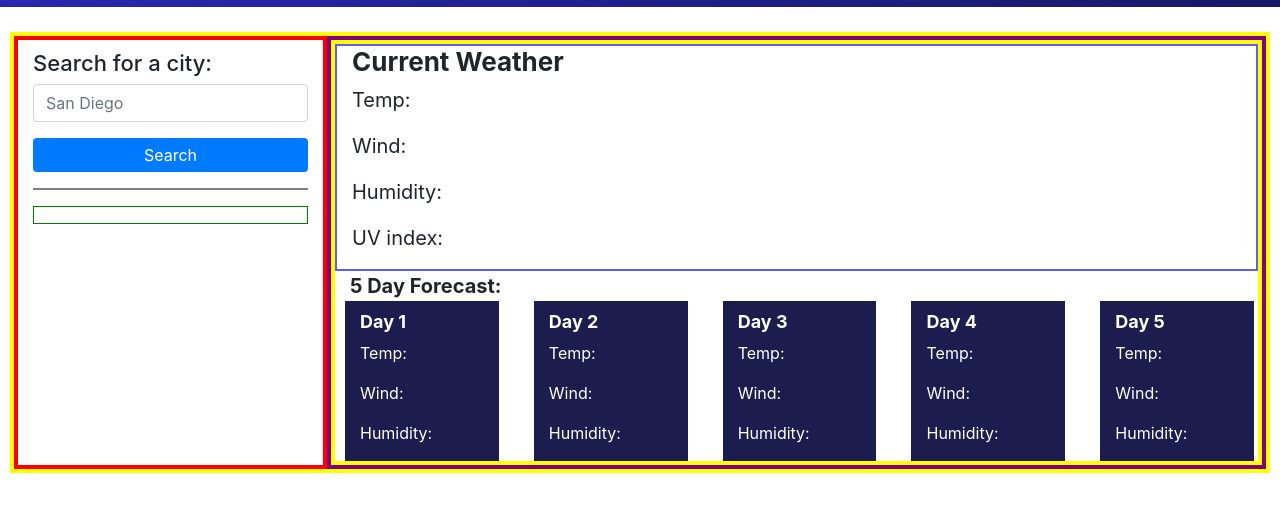
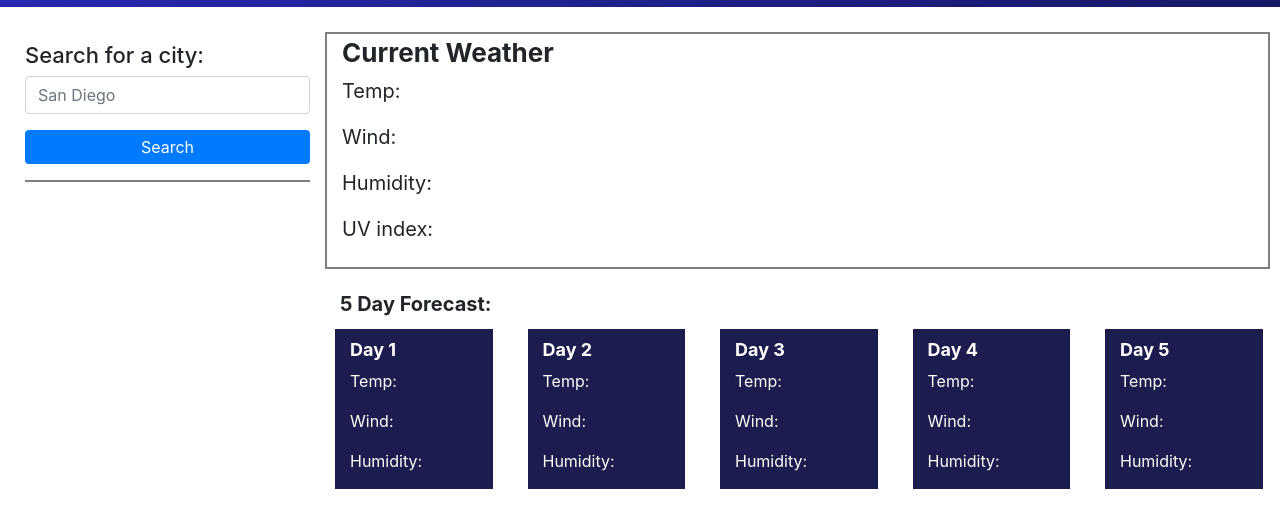
Before and after one commit to mlward639/unit-six-homework, a plain HTML site: page index.html in a window 1280 px wide. Shown: the part 80-608 px from the top of the page. Drawn offline with nearby package versions, Linux system fonts and the light colour scheme.

Commit message:
addl commenting and style changes

```diff
--- a/Assets/css/style.css
+++ b/Assets/css/style.css
@@ -1,7 +1,10 @@
+/* Styling */
+
 * {
     box-sizing: border-box
 }
 
+/* Navbar with gradient background color and centered text */
 .my-navbar {
     background-image: linear-gradient(to bottom right, rgb(55, 55, 247), rgb(23, 23, 99));
     text-align: center;
@@ -14,6 +17,7 @@
     font-size: 38px;
 }
 
+/* Border colors for editing/formatting purposes
 .row {
     border: 4px solid yellow;
 }
@@ -25,11 +29,26 @@
 
 .container1 {
     border: 4px solid black(151, 151, 151);
-    margin: 25px;
 }
 
 .container2 {
     border: 4px solid red;
+}
+
+.container3 {
+    border: 1px solid green;
+}
+
+.container4 {
+    border: 4px solid purple;
+}
+
+
+
+*/
+
+.container1 {
+    margin: 25px;
 }
 
 .container2 h2 {
@@ -37,22 +56,18 @@
     margin-top: 10px;
 }
 
-.container3 {
-    border: 1px solid green;
-    box-sizing: border-box;
+.display-current-weather {
+    border: 2px solid gray;
+    margin: auto;
+    font-size: 20px;
+    margin-bottom: 20px;
+    padding-top: 3px;
+    padding-bottom: 7px;
+    padding-left: 15px;
 }
 
-
-.container4 {
-    border: 4px solid purple;
-    box-sizing: border-box;
-}
-
-.display-current-weather {
-    border: 2px solid rgb(93, 93, 248);
-    margin: auto;
-    box-sizing: border-box;
-    font-size: 20px;
+.title-5-day-forecast {
+    margin-bottom: 10px;
 }
 
 .display-current-weather h2 {
@@ -101,11 +116,6 @@
     padding: 0;
 }
 
-.generated-cities-li {
-
-}
-
-
 .generated-city-btn {
     width: 100%;
     margin-bottom: 10px;
--- a/Assets/js/script.js
+++ b/Assets/js/script.js
@@ -52,13 +52,12 @@ var APIKey = '3a1df45ecc477b266d4c9b728ee5cd1e'
 
 var inputedCityName = ''
 
-//var cityInput = document.querySelector("#input-city-name");
-var savedCityArray = [] //cityInput.value;
+var savedCityArray = []
 var getSavedCityArray = []
 var combinedSavedCityArray
 var error1 = new Error('Cannot search the same city twice');
-var error2 = new Error('No value inputed for city name');
-var error3 = new Error('City name not found');
+var error2 = new Error('No value entered for city name');
+var error3 = new Error('City name not found'); //*********** */
 var lat;
 var lon;
 
@@ -73,13 +72,11 @@ function getInputValue () {
     inputedCityName = blankInputEl.value;
     console.log("inputctyname: " + inputedCityName)
     if (getSavedCityArray.includes(inputedCityName)) {
-        //is it ok to use alert here?
         window.alert("Cannot search the same city twice");
         blankInputEl.value = '';
         throw error;
     }
     if (!inputedCityName) {
-        //is it ok to use alert here?
         window.alert("Cannot leave blank. Must enter a city.");
         blankInputEl.value = '';
         throw error;
@@ -99,7 +96,7 @@ function getCurrentWeatherAPI() {
                 //is it ok to use alert here?
                 window.alert("ERROR");
                 throw error;
-            } */
+            } ************************ */
             return response.json();
         })
         .then(function(data) {
@@ -231,12 +228,12 @@ function clickGeneratedCityBtn () {
         //console.log("INPUT CITY", inputedCityName)
         //console.log("RUNNING FUNCTIPONNN")
         getCurrentWeatherAPI();
-        console.log("is clickcitybtn working? ");
+        //console.log("is clickcitybtn working? ");
     })
 }
 
 function getSavedCities (){
-    getSavedCityArray = JSON.parse(localStorage.getItem("savedCityNameArray")) || ""; //look here for why the button is calling the wrong value....?
+    getSavedCityArray = JSON.parse(localStorage.getItem("savedCityNameArray")) || "";
     console.log("get cit arr&77777777: " + getSavedCityArray)
     for (i=0; i< getSavedCityArray.length; i++) {
         var generatedCityLi = document.createElement('li');
@@ -261,7 +258,7 @@ function getSavedCities (){
                     return response.json();
                 })
                 .then(function(data) {
-                    console.log("get current weather saved data for " + getSavedCityArray[i] + " next line") //why is this saying the getSavedCityArray[i] is undefined in console log but still pulling data from right city...?
+                    console.log("get current weather saved data for " + getSavedCityArray[i] + " next line")
                     console.log(data);
                     lat = data.coord.lat;
                     //console.log("lat : " + lat);
@@ -277,17 +274,15 @@ function getSavedCities (){
                             return response.json();
                             })
                             .then(function(data) {
-                            console.log("OneCall saved data for " + getSavedCityArray[i] + "next line") //why is this saying the getSavedCityArray[i] is undefined in console log but still pulling data from right city...?
+                            console.log("OneCall saved data for " + getSavedCityArray[i] + "next line")
                             console.log(data)
                             })
-                        } //end getOneCall fxn
+                        }
                     getSavedOneCallWeatherAPI();
-                }) //end then fxn data
-    } //end get saved weather api fxn
-}//end get saved cities fxn
+                })
+    }
+}
 getSavedCities();
-
-//add error message if the city returns no data
 
 //create city list under search bar made of buttons with the name of the city searched
 function generateCitiesList () {
@@ -303,27 +298,6 @@ function generateCitiesList () {
     clickGeneratedCityBtn();
 }
 
-
-
-/* look at this when chaning between city to city; or look at searching the button text as the city when clicking the button so it re-searches it as the city... but without creating a new button...
-function redistribute () {
-    //move current to card one
-    //add weather icon once its working
-    if (generateCitiesList.length > 1) {
-        dayOneTitle.append(currentCityH2) }
-    // Move the paragraph from #myDiv1 to #myDiv2
-  //$('#myDiv2').append( $('#myDiv1>p') );
-}
-     currentCityH2.textContent = inputedCityName + " (" + today + ")";
-    weatherIconCurrent = document.createElement('img');
-    console.log("temp: " + data.main.temp);
-    currentTemp.textContent = "Temp: " + data.main.temp + "\u00B0 F";
-    console.log("wind: " + data.wind.speed);
-    currentWind.textContent = "Wind: " + data.wind.speed + " MPH";
-    console.log("humidity: " + data.main.humidity);
-    currentHumidity.textContent = "Humidity: " + data.main.humidity + "%";
-} */
-
 //run these functions when clicking the search button
 searchBtn.addEventListener('click', function creatingCityLists (event){
     getInputValue();
@@ -332,9 +306,4 @@ searchBtn.addEventListener('click', function creatingCityLists (event){
     getCurrentWeatherAPI();
     blankInputEl.value = '';
     return;
-}
-)
-
-
-//if click on button, search button value as search input
-//add search API fxn for saved cities
+})
--- a/index.html
+++ b/index.html
@@ -4,6 +4,7 @@
     <meta charset="UTF-8">
     <meta http-equiv="X-UA-Compatible" content="IE=edge">
     <meta name="viewport" content="width=device-width, initial-scale=1.0">
+    <!-- Links to style sheets -->
     <link rel="stylesheet" href="https://cdn.jsdelivr.net/npm/bootstrap@4.5.3/dist/css/bootstrap.min.css" integrity="sha384-TX8t27EcRE3e/ihU7zmQxVncDAy5uIKz4rEkgIXeMed4M0jlfIDPvg6uqKI2xXr2" crossorigin="anonymous">
     <link rel="stylesheet" href="https://code.jquery.com/ui/1.12.1/themes/base/jquery-ui.css">
     <link rel="stylesheet" href="https://cdnjs.cloudflare.com/ajax/libs/font-awesome/5.11.2/css/all.min.css">
@@ -12,10 +13,12 @@
     <title>Unit-6-HW</title>
 </head>
 <body>
+    <!-- Header -->
     <header class="navbar-dark my-navbar">
             <span class="navbar-brand mb-0 h1 title">Weather Dashboard</span>
     </header>
 
+    <!-- Search bar to the side -->
     <div class="container1">
         <div class="row">
             <div class="col-sm-8 col-md-3 container2">
@@ -33,25 +36,26 @@
                 </div>
             </div>
 
-
-
-          <div class="col-md-9 container4">
+        <!-- Container holding the weather data (current and 5d forecast) -->
+        <div class="col-md-9 container4">
             <div class="row gx-5">
+                <!-- Current weather display -->
                 <div class="col-sm-4 col-md-12 display-current-weather">
                     <h2 class = "current-city-name">Current Weather</h2>
                     <p class="current-temp">Temp: </p>
                     <p class="current-wind">Wind: </p>
                     <p class="current-humidity">Humidity: </p>
                     <p class =  "current-UVI">UV index: </p>
-
                 </div>
                 <div class="col-sm-4 col-md-12 title-5-day-forecast">5 Day Forecast:</div>
+                <!-- Day one weather card -->
                 <div class="col-sm col-md-2 days day1">
                     <h3 class="day1-title">Day 1<span class="weather-icon-card1"></span></h3>
                     <p class="temp-day1">Temp: </p>
                     <p class="wind-day1">Wind: </p>
                     <p class="humidity-day1">Humidity: </p>
                 </div>
+                <!-- Day 2 weather card -->
                 <div class="col-sm col-md-2 days day2">
                     <h3 class="day2-title">Day 2</h3>
                     <i class="weather-icon-card2"></i>
@@ -59,6 +63,7 @@
                     <p class="wind-day2">Wind: </p>
                     <p class="humidity-day2">Humidity: </p>
                 </div>
+                <!-- Day 3 weather card -->
                 <div class="col-sm col-md-2 days day3">
                     <h3 class="day3-title">Day 3</h3>
                     <i class="weather-icon-card3"></i>
@@ -66,6 +71,7 @@
                     <p class="wind-day3">Wind: </p>
                     <p class="humidity-day3">Humidity: </p>
                 </div>
+                <!-- Day 4 weather card -->
                 <div class="col-sm col-md-2 days day4">
                     <h3 class="day4-title">Day 4</h3>
                     <i class="weather-icon-card4"></i>
@@ -73,6 +79,7 @@
                     <p class="wind-day4">Wind: </p>
                     <p class="humidity-day4">Humidity: </p>
                 </div>
+                <!-- Day 5 weather card -->
                 <div class="col-sm col-md-2 days day5">
                     <h3 class="day5-title">Day 5</h3>
                     <i class="weather-icon-card5"></i>
@@ -87,6 +94,7 @@
       </div>
 
 
+<!-- Sources for weather APIs, bootstrap, moment, JS, JQuery -->
 <script src="https://code.jquery.com/jquery-3.5.1.slim.min.js" integrity="sha384-DfXdz2htPH0lsSSs5nCTpuj/zy4C+OGpamoFVy38MVBnE+IbbVYUew+OrCXaRkfj" crossorigin="anonymous"></script>
 <script src="https://cdn.jsdelivr.net/npm/popper.js@1.16.1/dist/umd/popper.min.js" integrity="sha384-9/reFTGAW83EW2RDu2S0VKaIzap3H66lZH81PoYlFhbGU+6BZp6G7niu735Sk7lN" crossorigin="anonymous"></script>
 <script src="https://cdn.jsdelivr.net/npm/bootstrap@4.5.3/dist/js/bootstrap.min.js" integrity="sha384-w1Q4orYjBQndcko6MimVbzY0tgp4pWB4lZ7lr30WKz0vr/aWKhXdBNmNb5D92v7s" crossorigin="anonymous"></script>
@@ -95,7 +103,6 @@ type="text/javascript"
 src="https://cdnjs.cloudflare.com/ajax/libs/moment.js/2.27.0/moment.min.js"
 ></script>
 <script src="https://cdnjs.cloudflare.com/ajax/libs/moment.js/2.24.0/moment.min.js"></script>
-<!-- MAKE SURE THESE BOTH WORK FOR LINKING TO THE OPENWEATHER API -->
 <script src ="https://cdnjs.cloudflare.com/ajax/libs/open-weather/2.0.0/openweather.min.js"></script>
 <script src="https://cdnjs.cloudflare.com/ajax/libs/open-weather/2.0.0/openweather.js"></script>
 <script src="Assets/js/script.js"></script>
```
